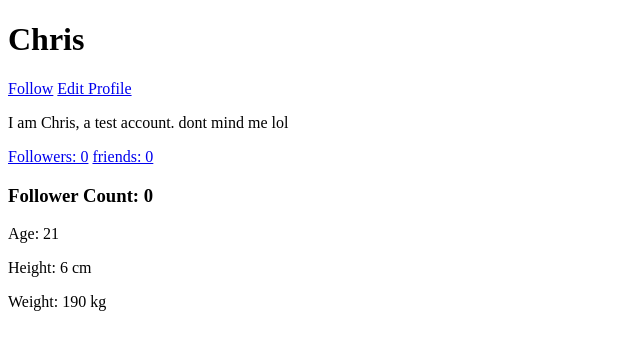
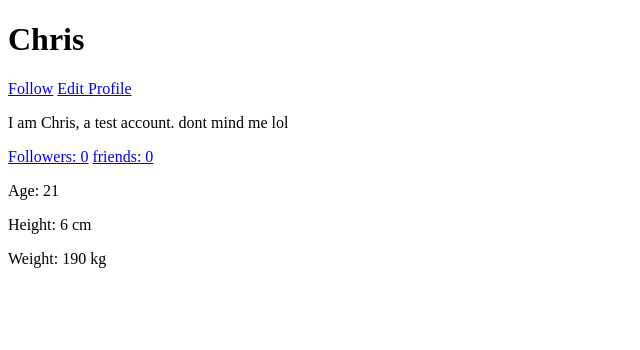
Before and after one commit to BigDaddy57/GetFit, a Django app: page /user/11/ in a window 1280 px wide. Shown: the part 47-397 px from the top of the page, without its empty margins (0-640 px from the left). Run offline with Django 4.2, Linux system fonts and the light colour scheme; a user stored in the database is signed in; data comes from the database, SQL or seed files in the repository; both versions use the stored data as it was after the commit.

Commit message:
views,py

```diff
--- a/GetFit/templates/pages/user_profile.html
+++ b/GetFit/templates/pages/user_profile.html
@@ -22,8 +22,7 @@
     <p>{{ profile.bio }}</p>
     <a href="{% url 'followers' user.id %}"> Followers: {{ profile.followers.count }}</a>
     <a href="{% url 'friends' user.id %}">friends: {{ profile.friends.count }}</a>
-    <h3>Follower Count: {{ profile.followers.count }}</h3>
-  {% endif %}
+{% endif %}
   {% if profile.age %}
     <p>Age: {{ profile.age }}</p>
   {% endif %}
--- a/GetFit/views.py
+++ b/GetFit/views.py
@@ -17,8 +17,6 @@ from django.contrib.messages.views import SuccessMessageMixin
 from .forms import UserProfileForm
 from django.http import HttpResponse
 from django.contrib.postgres.search import SearchQuery, SearchRank, SearchVector
-from django.db.models import Count
-
 
 @login_required
 def index(request):
@@ -49,6 +47,12 @@ class RegisterView(SuccessMessageMixin, CreateView):
 def logout_view(request):
     logout(request)
     return redirect('/')
+
+@login_required
+def user_profile(request, user_id):
+    user = get_object_or_404(User, id=user_id)
+    profile = get_object_or_404(UserProfile, user=user)
+    return render(request, 'pages/user_profile.html', {'user': user, 'profile': profile})
 
 @login_required
 def edit_profile(request, user_id):
@@ -93,16 +97,6 @@ def follow_view(request, user_id):
     return redirect('pages/user_profile', user_id=user_id)
 
 @login_required
-def user_profile(request, user_id):
-    user = get_object_or_404(User, id=user_id)
-    profile = get_object_or_404(UserProfile, user=user)
-
-    # Get the follower count
-    follower_count = profile.followers.count()
-
-    return render(request, 'pages/user_profile.html', {'user': user, 'profile': profile, 'follower_count': follower_count})
-
-@login_required
 def unfollow_view(request, user_id):
     """Unfollow a user"""
     user_profile = get_object_or_404(UserProfile, user_id=user_id)
```
Also changed, not shown: db.sqlite3.
